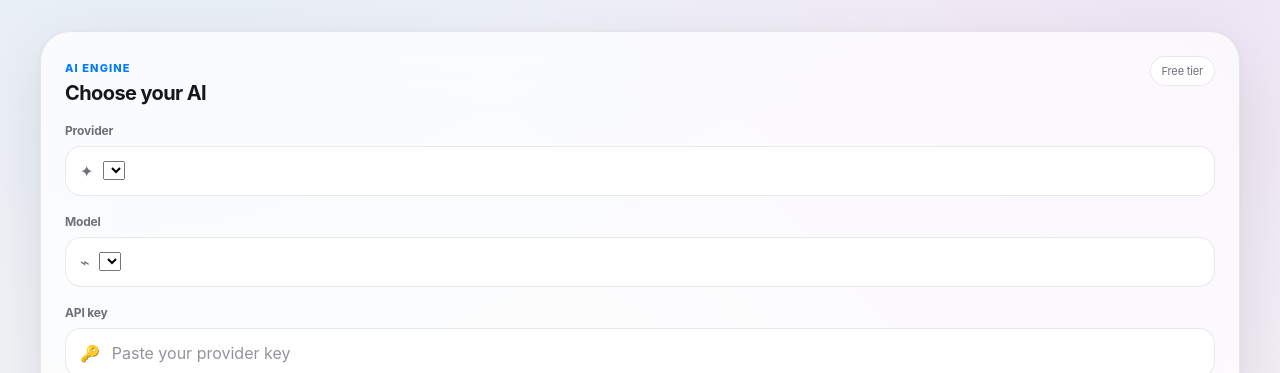
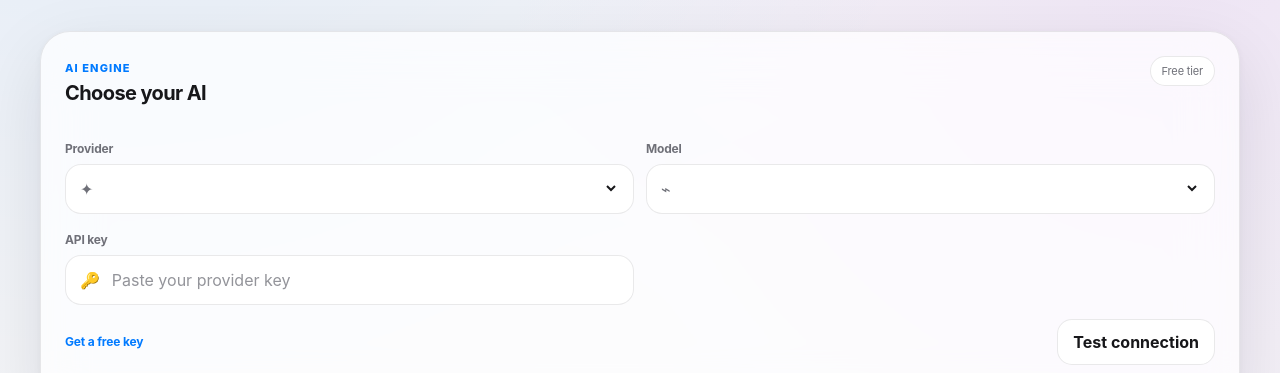
Before and after one commit to Ajey877/Pinaka-, a website: page apps/agent/web/index.html in a window 1280 px wide. Shown: the part 378-751 px from the top of the page. Drawn offline with Linux system fonts and the light colour scheme; no server answers.

Commit message:
fix(web): load BYOK stylesheet

```diff
--- a/apps/agent/web/index.html
+++ b/apps/agent/web/index.html
@@ -7,6 +7,7 @@
     <meta name="description" content="Pinaka browser coding agent" />
     <title>Pinaka — Coding Agent</title>
     <link rel="stylesheet" href="/app.css" />
+    <link rel="stylesheet" href="/model-ui.css" />
   </head>
   <body>
     <div class="ambient ambient-a"></div>
```
